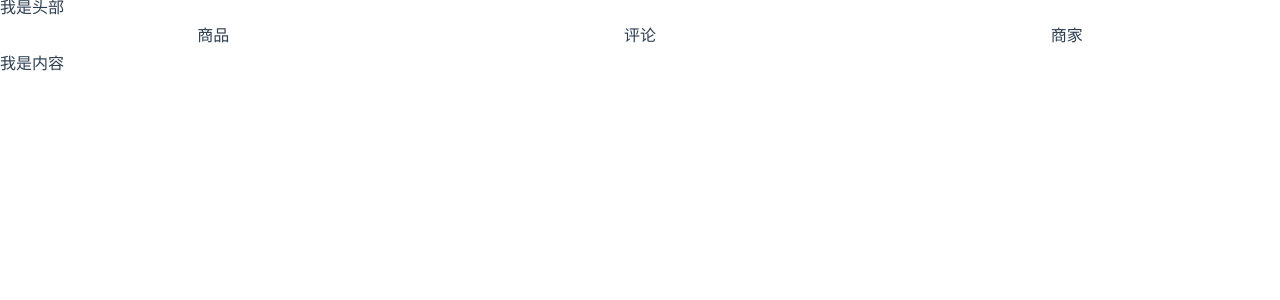
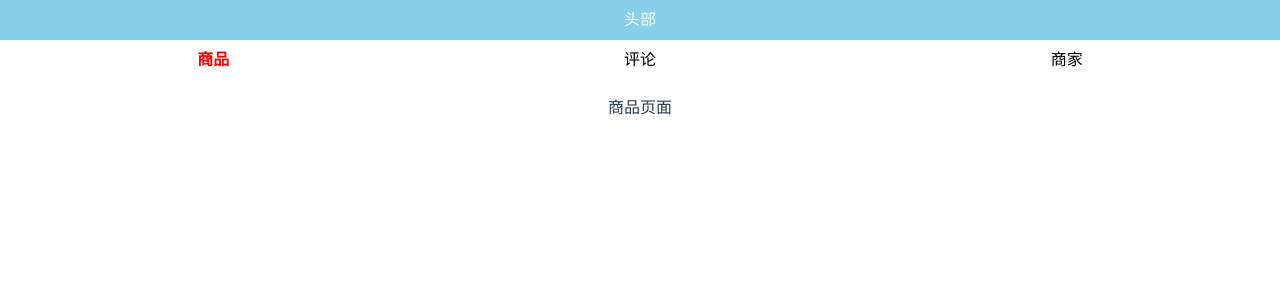
Before and after one commit to megatron817/sell, a Vue app: page /goods in a window 1280 px wide. Shown: the top 300 px of the page. Built offline with nearby package versions, Linux system fonts and the light colour scheme.

Commit message:
vue-router

```diff
--- a/package.json
+++ b/package.json
@@ -13,7 +13,8 @@
   "dependencies": {
     "stylus": "^0.54.7",
     "stylus-loader": "^3.0.2",
-    "vue": "^2.5.2"
+    "vue": "^2.5.2",
+    "vue-router": "^3.1.3"
   },
   "devDependencies": {
     "autoprefixer": "^7.1.2",
--- a/src/App.vue
+++ b/src/App.vue
@@ -2,7 +2,7 @@
   <div id="app">
     <Header />
     <Tab />
-    <div class="content">我是内容</div>
+    <router-view />
   </div>
 </template>
 
@@ -21,8 +21,6 @@ export default {
   font-family: 'Avenir', Helvetica, Arial, sans-serif;
   -webkit-font-smoothing: antialiased;
   -moz-osx-font-smoothing: grayscale;
-  /* text-align: center; */
   color: #2c3e50;
-  /* margin-top: 60px; */
 }
 </style>
--- a/src/components/header/header.vue
+++ b/src/components/header/header.vue
@@ -9,7 +9,7 @@ export default {
   name: 'Header',
   data () {
     return {
-      msg: '我是头部'
+      msg: '头部'
     }
   }
 }
@@ -17,5 +17,10 @@ export default {
 
 <!-- Add "scoped" attribute to limit CSS to this component only -->
 <style lang="stylus" rel="stylesheet/stylus" scoped>
-
+.header
+  background: skyblue
+  color: #fff
+  height: 40px
+  line-height: 40px
+  text-align: center
 </style>
--- a/src/components/tab/tab.vue
+++ b/src/components/tab/tab.vue
@@ -1,8 +1,8 @@
 <template>
   <div class="tab">
-    <div class="tab-item">商品</div>
-    <div class="tab-item">评论</div>
-    <div class="tab-item">商家</div>
+    <router-link to="/goods">商品</router-link>
+    <router-link to="/ratings">评论</router-link>
+    <router-link to="/seller">商家</router-link>
   </div>
 </template>
 
@@ -23,7 +23,11 @@ export default {
   width: 100%
   height: 40px
   line-height: 40px
-  .tab-item
+  & > a
     flex: 1
     text-align: center
+    color: #000
+    &.router-link-active
+      color: red
+      font-weight: bold
 </style>
--- a/src/main.js
+++ b/src/main.js
@@ -2,12 +2,16 @@
 // (runtime-only or standalone) has been set in webpack.base.conf with an alias.
 import Vue from 'vue'
 import App from './App'
+// 引入路由
+import router from './router'
 
 Vue.config.productionTip = false
 
 /* eslint-disable no-new */
 new Vue({
   el: '#app',
-  components: { App },
-  template: '<App/>'
+  router,
+  render: h => h(App)
+  // components: { App },
+  // template: '<App/>'
 })
--- /dev/null
+++ b/src/router/index.js
@@ -0,0 +1,38 @@
+// 引入路由模块并使用它
+import Vue from 'vue'
+import Router from 'vue-router'
+Vue.use(Router)
+
+// 定义路由
+export const constantRouterMap = [
+  {
+    path: '/',
+    name: 'index',
+    component: () => import('@/views/goods')
+  },
+  {
+    path: '/goods',
+    name: 'goods',
+    component: () => import('@/views/goods')
+  },
+  {
+    path: '/ratings',
+    name: 'ratings',
+    component: () => import('@/views/ratings')
+  },
+  {
+    path: '/seller',
+    name: 'seller',
+    component: () => import('@/views/seller')
+  },
+  {
+    path: '*',
+    redirect: '/goods'
+  }
+]
+
+// 导出路由
+export default new Router({
+  mode: 'history',
+  routes: constantRouterMap
+})
--- /dev/null
+++ b/src/views/goods/index.vue
@@ -0,0 +1,22 @@
+<template>
+  <div class="goods">
+    {{ msg }}
+  </div>
+</template>
+
+<script>
+export default {
+  name: 'Goods',
+  data () {
+    return {
+      msg: '商品页面'
+    }
+  }
+}
+</script>
+
+<style lang="stylus" rel="stylesheet/stylus" scoped>
+.goods
+  margin-top: 20px
+  text-align: center
+</style>
--- /dev/null
+++ b/src/views/ratings/index.vue
@@ -0,0 +1,22 @@
+<template>
+  <div class="ratings">
+    {{ msg }}
+  </div>
+</template>
+
+<script>
+export default {
+  name: 'Ratings',
+  data () {
+    return {
+      msg: '评价页面'
+    }
+  }
+}
+</script>
+
+<style lang="stylus" rel="stylesheet/stylus" scoped>
+.ratings
+  margin-top: 20px
+  text-align: center
+</style>
--- /dev/null
+++ b/src/views/seller/index.vue
@@ -0,0 +1,22 @@
+<template>
+  <div class="seller">
+    {{ msg }}
+  </div>
+</template>
+
+<script>
+export default {
+  name: 'Seller',
+  data () {
+    return {
+      msg: '商家页面'
+    }
+  }
+}
+</script>
+
+<style lang="stylus" rel="stylesheet/stylus" scoped>
+.seller
+  margin-top: 20px
+  text-align: center
+</style>
```
Also changed, not shown: 1 other file (tests, documents, lock files or other folders).
